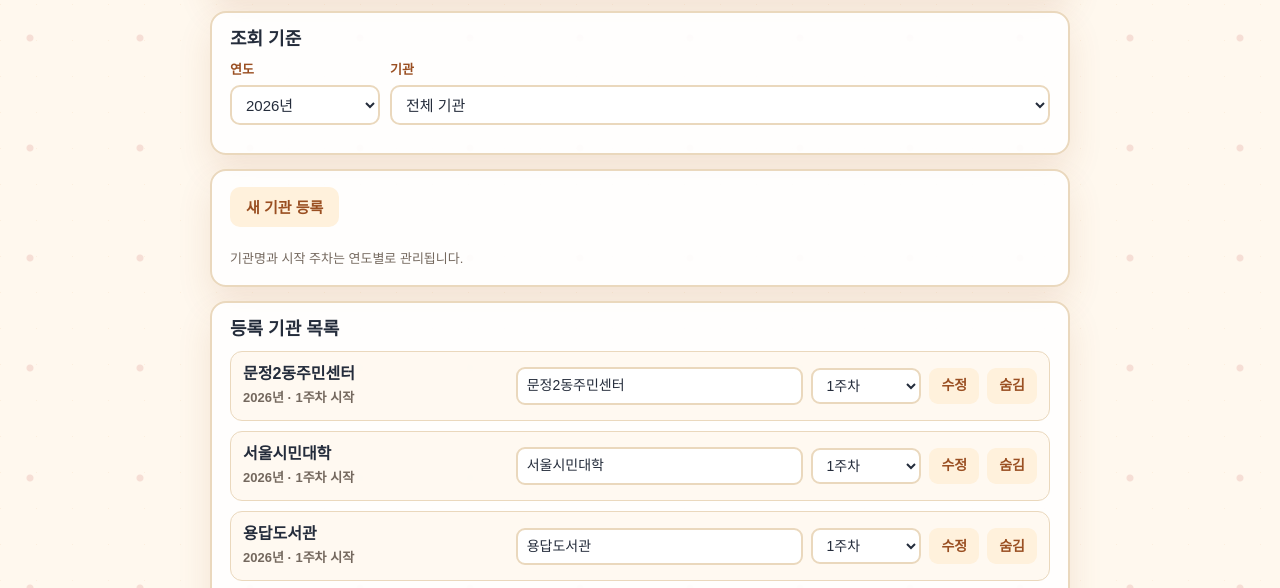
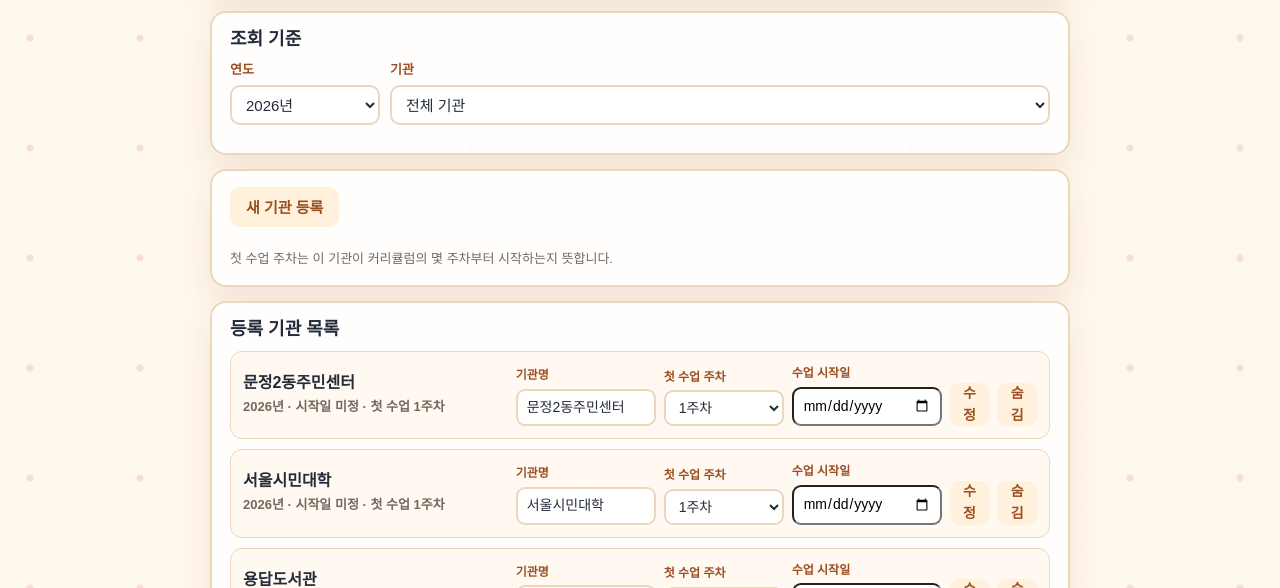
Before and after one commit to ohjh-teacher/ai-travel-edu, a plain HTML site: page index.html in a window 1280 px wide. Both pictures are taken after a click on the button "관리자 보기". Shown: the part 212-800 px from the top of the page. Drawn offline with Linux system fonts and the light colour scheme.

Commit message:
Add institution class start date

```diff
--- a/index.html
+++ b/index.html
@@ -328,12 +328,16 @@
             <input id="newInstitutionName" type="text" placeholder="예: 문정2동주민센터">
           </label>
           <label>
-            <span>시작 주차</span>
+            <span>첫 수업 주차</span>
             <select id="institutionStartWeek"></select>
+          </label>
+          <label>
+            <span>수업 시작일</span>
+            <input id="institutionStartDate" type="date">
           </label>
           <button class="primary-button" type="submit">기관 추가</button>
         </form>
-        <p class="admin-help">기관명과 시작 주차는 연도별로 관리됩니다.</p>
+        <p class="admin-help">첫 수업 주차는 이 기관이 커리큘럼의 몇 주차부터 시작하는지 뜻합니다.</p>
       </div>
       <div class="admin-panel">
         <h2>등록 기관 목록</h2>
--- a/script.js
+++ b/script.js
@@ -57,6 +57,7 @@ const adminInstitutionFilter = document.getElementById("adminInstitutionFilter")
 const institutionForm = document.getElementById("institutionForm");
 const institutionYearSelect = document.getElementById("institutionYear");
 const institutionStartWeekSelect = document.getElementById("institutionStartWeek");
+const institutionStartDateInput = document.getElementById("institutionStartDate");
 const newInstitutionNameInput = document.getElementById("newInstitutionName");
 const institutionToggleButton = document.getElementById("institutionToggleButton");
 const institutionList = document.getElementById("institutionList");
@@ -183,6 +184,7 @@ function normalizeInstitution(institution) {
     name,
     year,
     startWeek,
+    startDate: String(institution.startDate || ""),
     hidden: Boolean(institution.hidden)
   };
 }
@@ -239,6 +241,7 @@ async function saveInstitutionToFirebase(institution) {
       name: institution.name,
       year: institution.year,
       startWeek: institution.startWeek,
+      startDate: institution.startDate,
       hidden: institution.hidden,
       updatedAt: services.serverTimestamp()
     }
@@ -606,11 +609,12 @@ function renderInstitutionList() {
     card.innerHTML = `
       <div class="institution-view">
         <strong>${escapeHtml(institution.name)}</strong>
-        <span>${escapeHtml(institution.year)}년 · ${escapeHtml(institution.startWeek)}주차 시작${institution.hidden ? " · 숨김" : ""}</span>
+        <span>${escapeHtml(institution.year)}년 · ${escapeHtml(formatDate(institution.startDate))} · 첫 수업 ${escapeHtml(institution.startWeek)}주차${institution.hidden ? " · 숨김" : ""}</span>
       </div>
       <form class="institution-edit-form" data-key="${escapeHtml(institution.key)}">
-        <input name="name" type="text" value="${escapeHtml(institution.name)}" aria-label="기관명">
-        <select name="startWeek" aria-label="시작 주차">${weekOptions}</select>
+        <label><span>기관명</span><input name="name" type="text" value="${escapeHtml(institution.name)}" aria-label="기관명"></label>
+        <label><span>첫 수업 주차</span><select name="startWeek" aria-label="첫 수업 주차">${weekOptions}</select></label>
+        <label><span>수업 시작일</span><input name="startDate" type="date" value="${escapeHtml(institution.startDate)}" aria-label="수업 시작일"></label>
         <button class="secondary-button" type="submit">수정</button>
         <button class="secondary-button" type="button" data-action="toggle-hidden" data-key="${escapeHtml(institution.key)}">
           ${institution.hidden ? "다시 보이기" : "숨김"}
@@ -623,6 +627,15 @@ function renderInstitutionList() {
 
 function getInstitutionByKey(key) {
   return institutionsCache.find((institution) => institution.key === key);
+}
+
+function formatDate(value) {
+  if (!value) {
+    return "시작일 미정";
+  }
+
+  const [year, month, day] = value.split("-");
+  return `${year}.${month}.${day}`;
 }
 
 async function persistInstitutionChange(institution, successMessage) {
@@ -664,7 +677,8 @@ async function updateInstitution(event) {
   await persistInstitutionChange({
     ...institution,
     name,
-    startWeek: Number(form.elements.startWeek.value) || 1
+    startWeek: Number(form.elements.startWeek.value) || 1,
+    startDate: form.elements.startDate.value
   }, "기관 정보를 수정했습니다.");
 }
 
@@ -692,13 +706,14 @@ async function addInstitution(event) {
   const name = newInstitutionNameInput?.value.trim();
   const year = Number(institutionYearSelect?.value) || currentYear;
   const startWeek = Number(institutionStartWeekSelect?.value) || 1;
+  const startDate = institutionStartDateInput?.value || "";
 
   if (!name) {
     showToast("기관명을 입력해 주세요.");
     return;
   }
 
-  const institution = normalizeInstitution({ name, year, startWeek });
+  const institution = normalizeInstitution({ name, year, startWeek, startDate });
   institutionsCache = mergeInstitutions([...institutionsCache, institution]);
   saveLocalInstitutions(institutionsCache);
   renderInstitutionOptions();
@@ -711,6 +726,9 @@ async function addInstitution(event) {
   }
 
   newInstitutionNameInput.value = "";
+  if (institutionStartDateInput) {
+    institutionStartDateInput.value = "";
+  }
   institutionForm?.classList.remove("is-visible");
   institutionToggleButton?.setAttribute("aria-expanded", "false");
   if (institutionToggleButton) {
--- a/style.css
+++ b/style.css
@@ -824,9 +824,20 @@ body[data-screen="admin"] .plain-button {
 
 #adminScreen .institution-edit-form {
   display: grid;
-  grid-template-columns: minmax(140px, 1fr) 110px auto auto;
+  grid-template-columns: minmax(140px, 1fr) 120px 150px auto auto;
   gap: 8px;
-  align-items: center;
+  align-items: end;
+}
+
+#adminScreen .institution-edit-form label {
+  display: grid;
+  gap: 4px;
+}
+
+#adminScreen .institution-edit-form span {
+  color: var(--blue-dark);
+  font-size: 12px;
+  font-weight: 900;
 }
 
 #adminScreen .institution-edit-form input,
```
